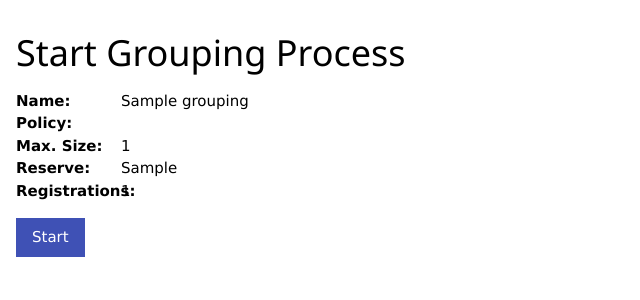
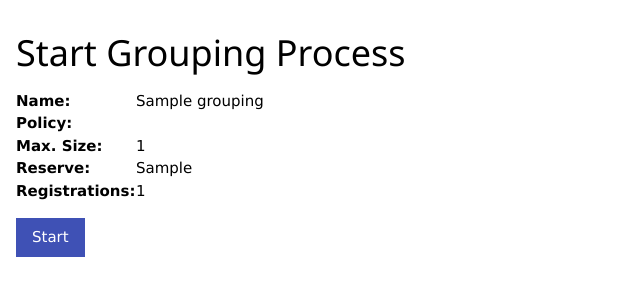
Before and after one commit to t73fde/grpy, a Flask app: template grpy/web/templates/grouping_start.html in a window 1280 px wide. Shown: the part 39-339 px from the top of the page, without its empty margins (0-640 px from the left). Run offline with Flask 2, Linux system fonts and the light colour scheme; the template is opened without the code that fills it: values that come from a table or form of the project are taken from there, most other values are stand-ins (such as "Sample title", 1, 10 or a date in 2020).

Commit message:
Fix some errors in the home / start view

```diff
--- a/grpy/web/templates/grouping_start.html
+++ b/grpy/web/templates/grouping_start.html
@@ -24,23 +24,23 @@
 <h1>Start Grouping Process</h1>
 
 <div class="w3-row">
-  <div class="w3-col" style="width:7em"><strong>Name:</strong></div>
+  <div class="w3-col" style="width:8em"><strong>Name:</strong></div>
   <div class="w3-rest">{{ grouping.name }}</div>
 </div>
 <div class="w3-row">
-  <div class="w3-col" style="width:7em"><strong>Policy:</strong></div>
+  <div class="w3-col" style="width:8em"><strong>Policy:</strong></div>
   <div class="w3-rest">{{ policy_name(grouping.policy) }}</div>
 </div>
 <div class="w3-row">
-  <div class="w3-col" style="width:7em"><strong>Max. Size:</strong></div>
+  <div class="w3-col" style="width:8em"><strong>Max. Size:</strong></div>
   <div class="w3-rest">{{ grouping.max_group_size }}</div>
 </div>
 <div class="w3-row">
-  <div class="w3-col" style="width:7em"><strong>Reserve:</strong></div>
+  <div class="w3-col" style="width:8em"><strong>Reserve:</strong></div>
   <div class="w3-rest">{{ grouping.member_reserve }}</div>
 </div>
 <div class="w3-row">
-  <div class="w3-col" style="width:7em"><strong>Registrations:</strong></div>
+  <div class="w3-col" style="width:8em"><strong>Registrations:</strong></div>
   <div class="w3-rest">{{ registration_count }}</div>
 </div>
 
--- a/grpy/web/templates/home.html
+++ b/grpy/web/templates/home.html
@@ -65,7 +65,7 @@
   {%- endfor %}
   </table>
 {%- endif -%}
-{% if not groupings and not registrations and not group_list %}
+{% if show_welcome %}
   <h1>Welcome!</h1>
   <p>Please use a valid grouping link to participate in a grouping.</p>
 {% endif %}
```
Also changed, not shown: grpy/web/test/test_views.py (+8 -0 lines), grpy/web/views.py (+12 -4 lines).
